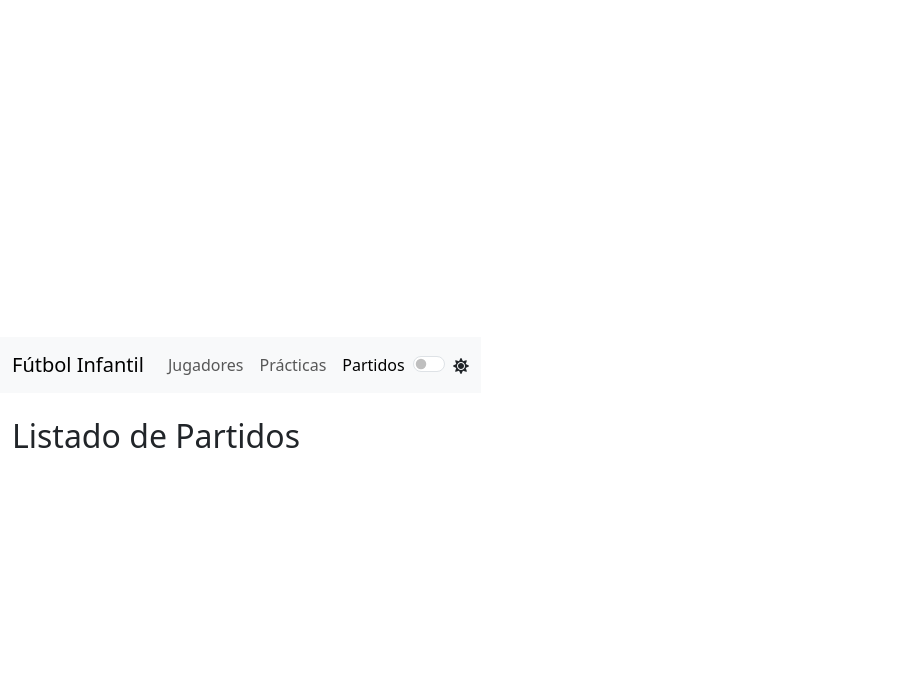
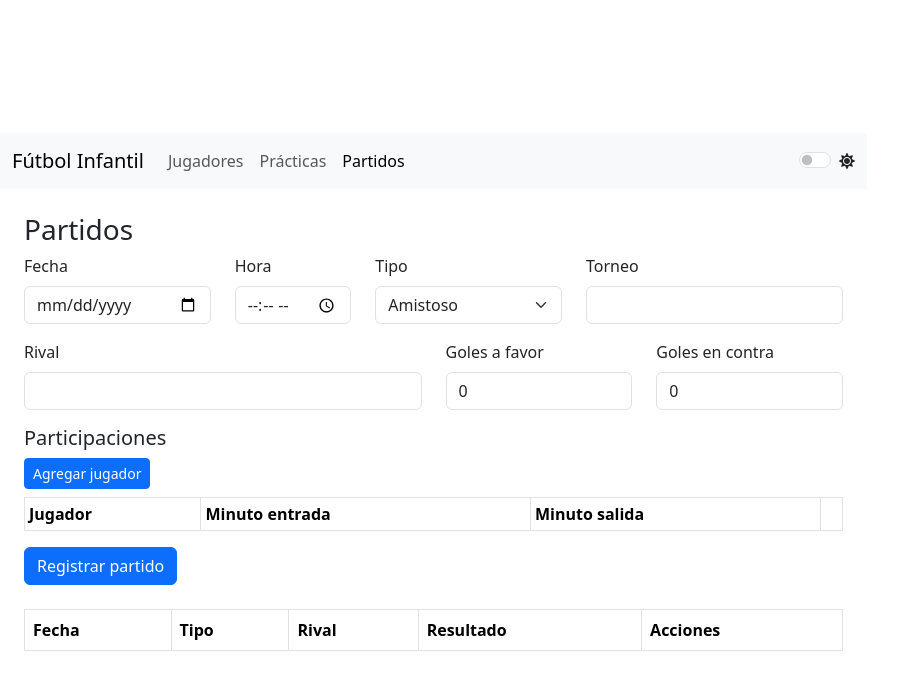
Before and after one commit to leoalmada-dev/app-asistencias, a React (Vite) app: page /partidos in a window 1280 px wide. Shown: the top 690 px of the page, without its empty margins (0-904 px from the left). Built offline with nearby package versions, Linux system fonts and the light colour scheme.

Commit message:
agregados ABM d partidos

```diff
--- /dev/null
+++ b/src/components/PartidoForm.jsx
@@ -0,0 +1,177 @@
+// src/components/PartidoForm.jsx
+import { useEffect, useState } from "react";
+import { Form, Button, Row, Col, Table } from "react-bootstrap";
+import { obtenerJugadores } from "../hooks/useDB";
+
+export default function PartidoForm({ onSave, initialData = {}, modoEdicion = false }) {
+  const [form, setForm] = useState({
+    fecha: "",
+    hora: "",
+    tipo: "amistoso",
+    torneo: "",
+    rival: "",
+    golesFavor: 0,
+    golesContra: 0,
+    participaciones: [],
+    cambios: [],
+  });
+
+  const [jugadores, setJugadores] = useState([]);
+
+  useEffect(() => {
+    obtenerJugadores().then(setJugadores);
+  }, []);
+
+  useEffect(() => {
+    if (initialData) {
+      setForm({ ...form, ...initialData });
+    }
+  }, [initialData]);
+
+  const handleChange = (e) => {
+    const { name, value } = e.target;
+    setForm({ ...form, [name]: value });
+  };
+
+  const handleParticipacionChange = (index, campo, valor) => {
+    const nuevas = [...form.participaciones];
+    nuevas[index][campo] = valor;
+    setForm({ ...form, participaciones: nuevas });
+  };
+
+  const agregarParticipante = () => {
+    setForm((f) => ({
+      ...f,
+      participaciones: [...f.participaciones, { jugadorId: "", minutoEntrada: 0, minutoSalida: 70 }]
+    }));
+  };
+
+  const eliminarParticipante = (index) => {
+    const nuevas = [...form.participaciones];
+    nuevas.splice(index, 1);
+    setForm({ ...form, participaciones: nuevas });
+  };
+
+  const handleSubmit = (e) => {
+    e.preventDefault();
+    onSave(form);
+    setForm({
+      fecha: "",
+      hora: "",
+      tipo: "amistoso",
+      torneo: "",
+      rival: "",
+      golesFavor: 0,
+      golesContra: 0,
+      participaciones: [],
+      cambios: [],
+    });
+  };
+
+  return (
+    <Form onSubmit={handleSubmit}>
+      <Row>
+        <Col md={3}>
+          <Form.Group className="mb-3">
+            <Form.Label>Fecha</Form.Label>
+            <Form.Control type="date" name="fecha" value={form.fecha} onChange={handleChange} required />
+          </Form.Group>
+        </Col>
+        <Col md={2}>
+          <Form.Group className="mb-3">
+            <Form.Label>Hora</Form.Label>
+            <Form.Control type="time" name="hora" value={form.hora} onChange={handleChange} />
+          </Form.Group>
+        </Col>
+        <Col md={3}>
+          <Form.Group className="mb-3">
+            <Form.Label>Tipo</Form.Label>
+            <Form.Select name="tipo" value={form.tipo} onChange={handleChange}>
+              <option value="amistoso">Amistoso</option>
+              <option value="campeonato">Campeonato</option>
+            </Form.Select>
+          </Form.Group>
+        </Col>
+        <Col md={4}>
+          <Form.Group className="mb-3">
+            <Form.Label>Torneo</Form.Label>
+            <Form.Control name="torneo" value={form.torneo} onChange={handleChange} />
+          </Form.Group>
+        </Col>
+      </Row>
+
+      <Row>
+        <Col md={6}>
+          <Form.Group className="mb-3">
+            <Form.Label>Rival</Form.Label>
+            <Form.Control name="rival" value={form.rival} onChange={handleChange} />
+          </Form.Group>
+        </Col>
+        <Col md={3}>
+          <Form.Group className="mb-3">
+            <Form.Label>Goles a favor</Form.Label>
+            <Form.Control type="number" name="golesFavor" value={form.golesFavor} onChange={handleChange} />
+          </Form.Group>
+        </Col>
+        <Col md={3}>
+          <Form.Group className="mb-3">
+            <Form.Label>Goles en contra</Form.Label>
+            <Form.Control type="number" name="golesContra" value={form.golesContra} onChange={handleChange} />
+          </Form.Group>
+        </Col>
+      </Row>
+
+      <h5>Participaciones</h5>
+      <Button size="sm" onClick={agregarParticipante}>Agregar jugador</Button>
+
+      <Table size="sm" bordered hover className="mt-2">
+        <thead>
+          <tr>
+            <th>Jugador</th>
+            <th>Minuto entrada</th>
+            <th>Minuto salida</th>
+            <th></th>
+          </tr>
+        </thead>
+        <tbody>
+          {form.participaciones.map((p, i) => (
+            <tr key={i}>
+              <td>
+                <Form.Select
+                  value={p.jugadorId}
+                  onChange={(e) => handleParticipacionChange(i, 'jugadorId', e.target.value)}
+                >
+                  <option value="">Seleccionar</option>
+                  {jugadores.map(j => (
+                    <option key={j.id} value={j.id}>{j.nombre}</option>
+                  ))}
+                </Form.Select>
+              </td>
+              <td>
+                <Form.Control
+                  type="number"
+                  value={p.minutoEntrada}
+                  onChange={(e) => handleParticipacionChange(i, 'minutoEntrada', e.target.value)}
+                />
+              </td>
+              <td>
+                <Form.Control
+                  type="number"
+                  value={p.minutoSalida}
+                  onChange={(e) => handleParticipacionChange(i, 'minutoSalida', e.target.value)}
+                />
+              </td>
+              <td>
+                <Button variant="danger" size="sm" onClick={() => eliminarParticipante(i)}>X</Button>
+              </td>
+            </tr>
+          ))}
+        </tbody>
+      </Table>
+
+      <Button type="submit" variant={modoEdicion ? "warning" : "primary"}>
+        {modoEdicion ? "Actualizar partido" : "Registrar partido"}
+      </Button>
+    </Form>
+  );
+}
--- a/src/hooks/useDB.js
+++ b/src/hooks/useDB.js
@@ -30,3 +30,18 @@ export const actualizarPractica = async (id, practica) => {
 export const eliminarPractica = async (id) => {
   return await db.practicas.delete(id);
 };
+
+// ─── Partidos ─────────────────────
+export const obtenerPartidos = async () => await db.partidos.toArray();
+
+export const agregarPartido = async (partido) => {
+  return await db.partidos.add(partido);
+};
+
+export const actualizarPartido = async (id, partido) => {
+  return await db.partidos.update(id, partido);
+};
+
+export const eliminarPartido = async (id) => {
+  return await db.partidos.delete(id);
+};
--- a/src/pages/Partidos.jsx
+++ b/src/pages/Partidos.jsx
@@ -1,4 +1,79 @@
 // src/pages/Partidos.jsx
+import { useEffect, useState } from "react";
+import {
+  obtenerPartidos,
+  agregarPartido,
+  actualizarPartido,
+  eliminarPartido,
+} from "../hooks/useDB";
+import PartidoForm from "../components/PartidoForm";
+import { Table, Button } from "react-bootstrap";
+import { FaEdit, FaTrash } from "react-icons/fa";
+
 export default function Partidos() {
-  return <h2>Listado de Partidos</h2>;
+  const [partidos, setPartidos] = useState([]);
+  const [editando, setEditando] = useState(null);
+
+  const cargar = async () => {
+    const lista = await obtenerPartidos();
+    setPartidos(lista);
+  };
+
+  useEffect(() => {
+    cargar();
+  }, []);
+
+  const handleGuardar = async (partido) => {
+    if (editando) {
+      await actualizarPartido(editando.id, partido);
+      setEditando(null);
+    } else {
+      await agregarPartido(partido);
+    }
+    cargar();
+  };
+
+  const handleEliminar = async (id) => {
+    if (confirm("¿Eliminar este partido?")) {
+      await eliminarPartido(id);
+      cargar();
+    }
+  };
+
+  return (
+    <div className="container mt-4">
+      <h3>Partidos</h3>
+      <PartidoForm onSave={handleGuardar} initialData={editando} modoEdicion={!!editando} />
+
+      <Table striped bordered hover responsive className="mt-4">
+        <thead>
+          <tr>
+            <th>Fecha</th>
+            <th>Tipo</th>
+            <th>Rival</th>
+            <th>Resultado</th>
+            <th>Acciones</th>
+          </tr>
+        </thead>
+        <tbody>
+          {partidos.map((p) => (
+            <tr key={p.id}>
+              <td>{p.fecha}</td>
+              <td>{p.tipo}</td>
+              <td>{p.rival}</td>
+              <td>{p.golesFavor} - {p.golesContra}</td>
+              <td>
+                <Button variant="outline-warning" size="sm" onClick={() => setEditando(p)}>
+                  <FaEdit />
+                </Button>{" "}
+                <Button variant="outline-danger" size="sm" onClick={() => handleEliminar(p.id)}>
+                  <FaTrash />
+                </Button>
+              </td>
+            </tr>
+          ))}
+        </tbody>
+      </Table>
+    </div>
+  );
 }
```
Also changed, not shown: src/components/TablaPartidos.jsx (added).
